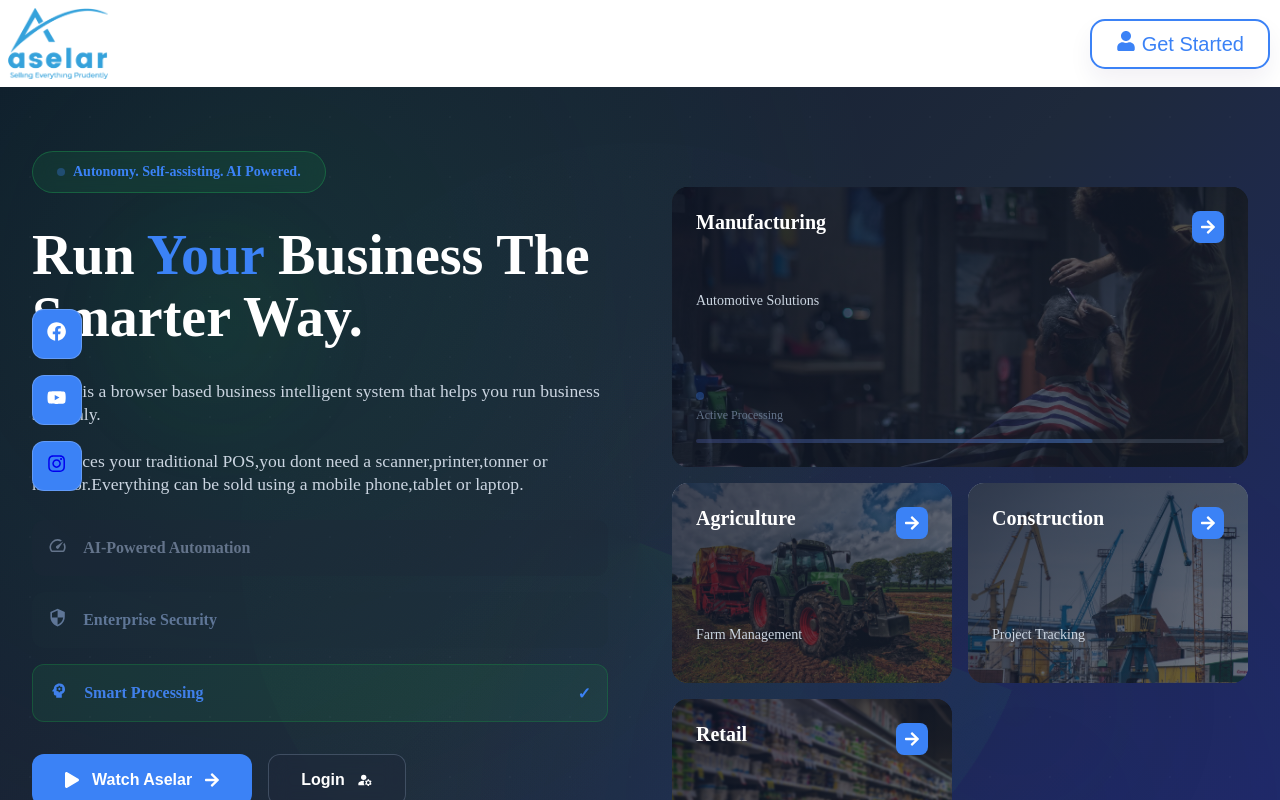
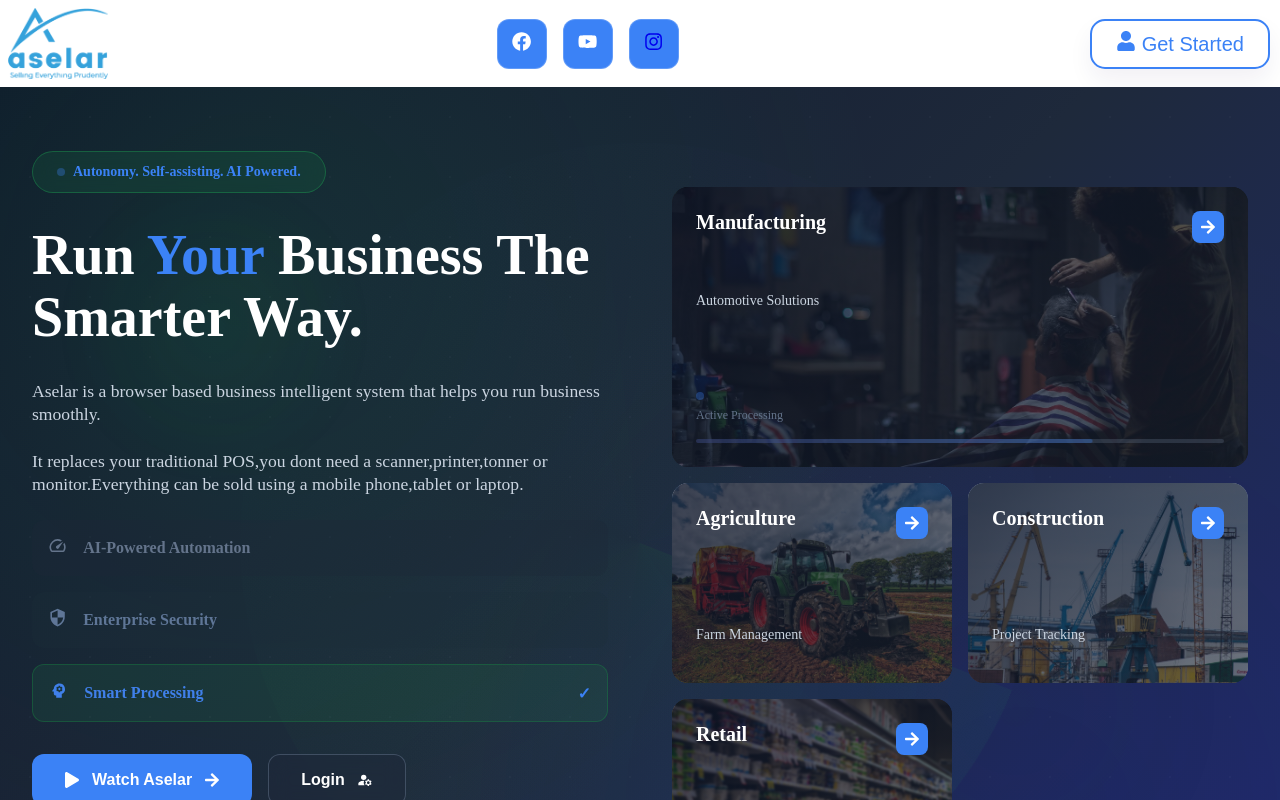
Before and after one commit to aselarbw-dev/aselar, a React (Vite) app in the folder aselar-receipts/: page / in a window 1280 px wide. Shown: the top 800 px of the page. Built offline with nearby package versions, Linux system fonts and the light colour scheme.

Commit message:
styling heroes

```diff
--- a/aselar-receipts/src/Componets/Footer.tsx
+++ b/aselar-receipts/src/Componets/Footer.tsx
@@ -35,6 +35,13 @@
             <Link to="/">Aselar Cash</Link>
             <Link to="/">Aselar Delivery</Link>
           </div>
+            <div className={footer.linksFooter}>
+            <h4>Contact Us</h4>
+            <Link to="/">77363956</Link>
+            <Link to="/">+27 786 860 477</Link>
+            <Link to="/">aselarbw@gmail.com</Link>
+
+          </div>
         </div>
       </div>
       <div className={footer.copyRight}>
--- a/aselar-receipts/src/Componets/Hero.module.css
+++ b/aselar-receipts/src/Componets/Hero.module.css
@@ -1,4 +1,3 @@
-
 /* Hero.module.css */
 
 .hero {
--- a/aselar-receipts/src/Componets/Hero.tsx
+++ b/aselar-receipts/src/Componets/Hero.tsx
@@ -5,7 +5,7 @@
 import Paper from "../assets/supermarket-5202138_1280.jpg";
 import Building from "../assets/building-4803602_1280.jpg";
 import Herostyles from "./Hero.module.css";
-import {  FaFacebook, FaYoutube, FaInstagram, FaPlay, FaArrowRight } from "react-icons/fa";
+import {   FaPlay, FaArrowRight } from "react-icons/fa";
 import { MdManageAccounts, MdSpeed, MdSecurity, MdPsychology } from "react-icons/md";
 import { Link } from "react-router-dom";
 import VideoModal from '../Video/VideoModal'
@@ -60,27 +60,7 @@
 
         <div className={Herostyles.container}>
           {/* Social Icons */}
-          <div className={Herostyles.socialIcons}>
-            <div className={Herostyles.iconWrapper}>
 
-              <a href="https://www.facebook.com/profile.php?id=61575532701173" target="_blank" rel="noopener noreferrer">
-               <FaFacebook  color="white"/>
-              </a>
-
-            </div>
-            <div className={Herostyles.iconWrapper}>
-               <a href="https://youtu.be/HmH7bdCUOhs" target="_blank" rel="noopener noreferrer">
-               <FaYoutube  color="white"/>
-              </a>
-
-            </div>
-            <div className={Herostyles.iconWrapper}>
-              <a href='https://www.instagram.com/aselar_bw/'>
-<FaInstagram />
-              </a>
-
-            </div>
-          </div>
 
           {/* Main Content */}
           <div className={Herostyles.content}>
--- a/aselar-receipts/src/Componets/Nav.tsx
+++ b/aselar-receipts/src/Componets/Nav.tsx
@@ -1,5 +1,5 @@
 import NavBar from './NavBar.module.css'
-import { FaUser}from "react-icons/fa";
+import { FaInstagram, FaUser, FaYoutube,FaFacebook}from "react-icons/fa";
 import {Link} from "react-router-dom"
 import Aselar from "../assets/Asset 5.png"
 import { ShowOnLogout } from "../Protect/protect";
@@ -14,16 +14,29 @@
            {/*<h1 className={NavBar.aselar}><span>A</span>selar</h1> */}
 
             </div>
-          {/*   <ul className={NavBar.lists}>
-
-            <ShowOnLogout>
-             <Link to="/"  rel="preload"><li>Home</li>  </Link>
-             </ShowOnLogout>
 
 
-                </ul>*/}
+      <div className={NavBar.socialIcons}>
+                  <div className={NavBar.iconWrapper}>
 
+                    <a href="https://www.facebook.com/profile.php?id=61575532701173" target="_blank" rel="noopener noreferrer">
+                     <FaFacebook  color="white"/>
+                    </a>
 
+                  </div>
+                  <div className={NavBar.iconWrapper}>
+                     <a href="https://youtu.be/HmH7bdCUOhs" target="_blank" rel="noopener noreferrer">
+                     <FaYoutube  color="white"/>
+                    </a>
+
+                  </div>
+                  <div className={NavBar.iconWrapper}>
+                    <a href='https://www.instagram.com/aselar_bw/'>
+      <FaInstagram />
+                    </a>
+
+                  </div>
+                </div>
 
 
             <div className={NavBar.buttons}>
--- a/aselar-receipts/src/Componets/NavBar.module.css
+++ b/aselar-receipts/src/Componets/NavBar.module.css
@@ -128,3 +128,55 @@
   .searchBusiness:hover{
     background-color: #16a34a;
   }
+  .socialIcons {
+  display: flex;
+  gap: 1rem;
+  z-index: 20;
+}
+
+.iconWrapper {
+  width: 50px;
+  height: 50px;
+  background: #3b82f6;
+  border: 1px solid rgba(255, 255, 255, 0.2);
+  border-radius: 12px;
+  display: flex;
+  align-items: center;
+  justify-content: center;
+  color: white;
+  font-size: 1.2rem;
+  transition: all 0.3s ease;
+  backdrop-filter: blur(10px);
+}
+
+.iconWrapper:hover {
+  background: rgba(47, 4, 96, 0.2);
+  border-color: #3b82f6;
+  transform: translateY(-2px);
+  box-shadow: 0 8px 25px rgba(34, 197, 94, 0.3);
+}
+@media (max-width: 768px) {
+  .iconWrapper {
+     width: 30px;
+  height: 30px;
+  background: #3b82f6;
+  border: 1px solid rgba(255, 255, 255, 0.2);
+  border-radius: 12px;
+  display: flex;
+  align-items: center;
+  justify-content: center;
+  color: white;
+  font-size: 1rem;
+  transition: all 0.3s ease;
+  backdrop-filter: blur(10px);
+  }
+
+
+}
+@media (max-width: 500px) {
+  .iconWrapper {
+     display:none;
+  }
+
+
+}
```
